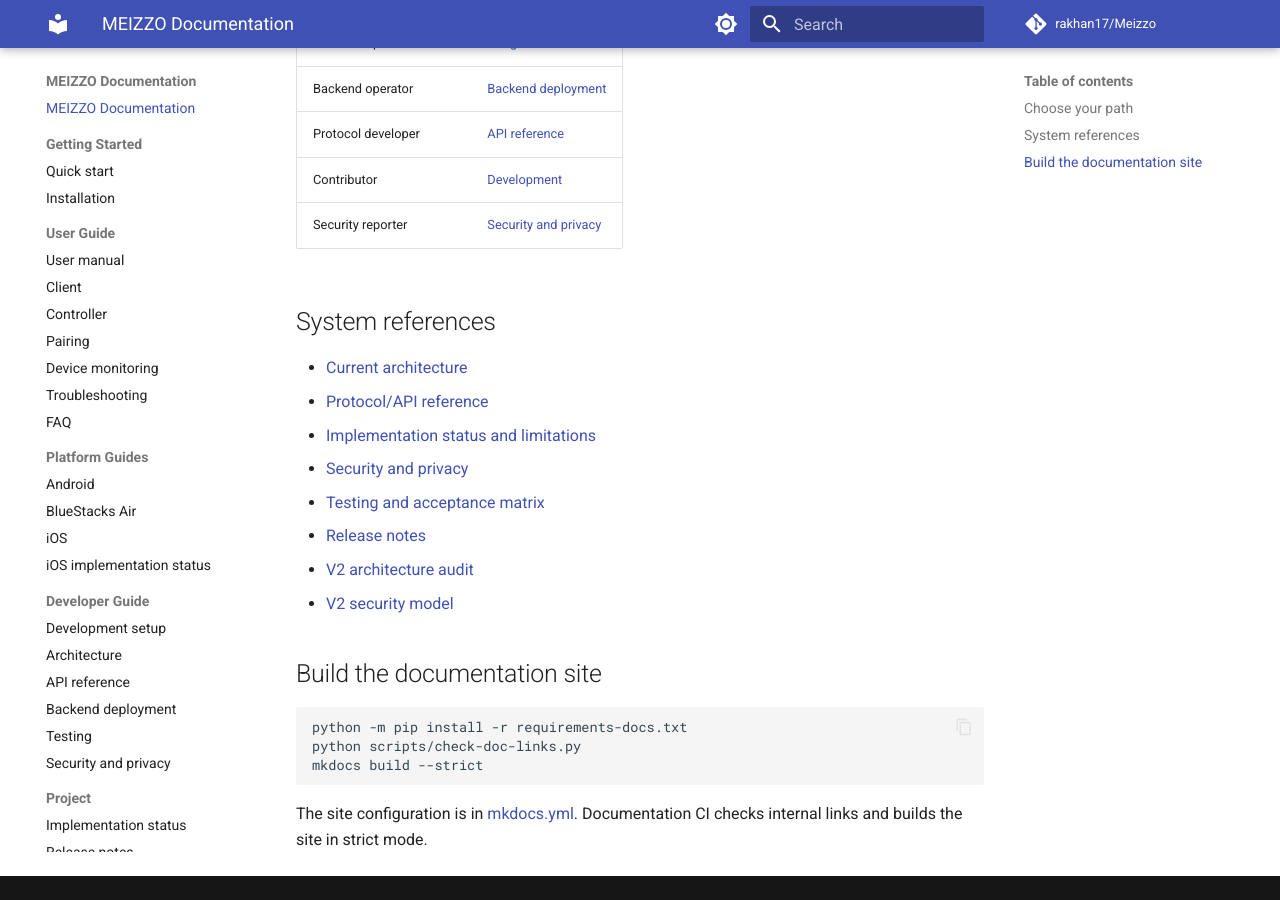
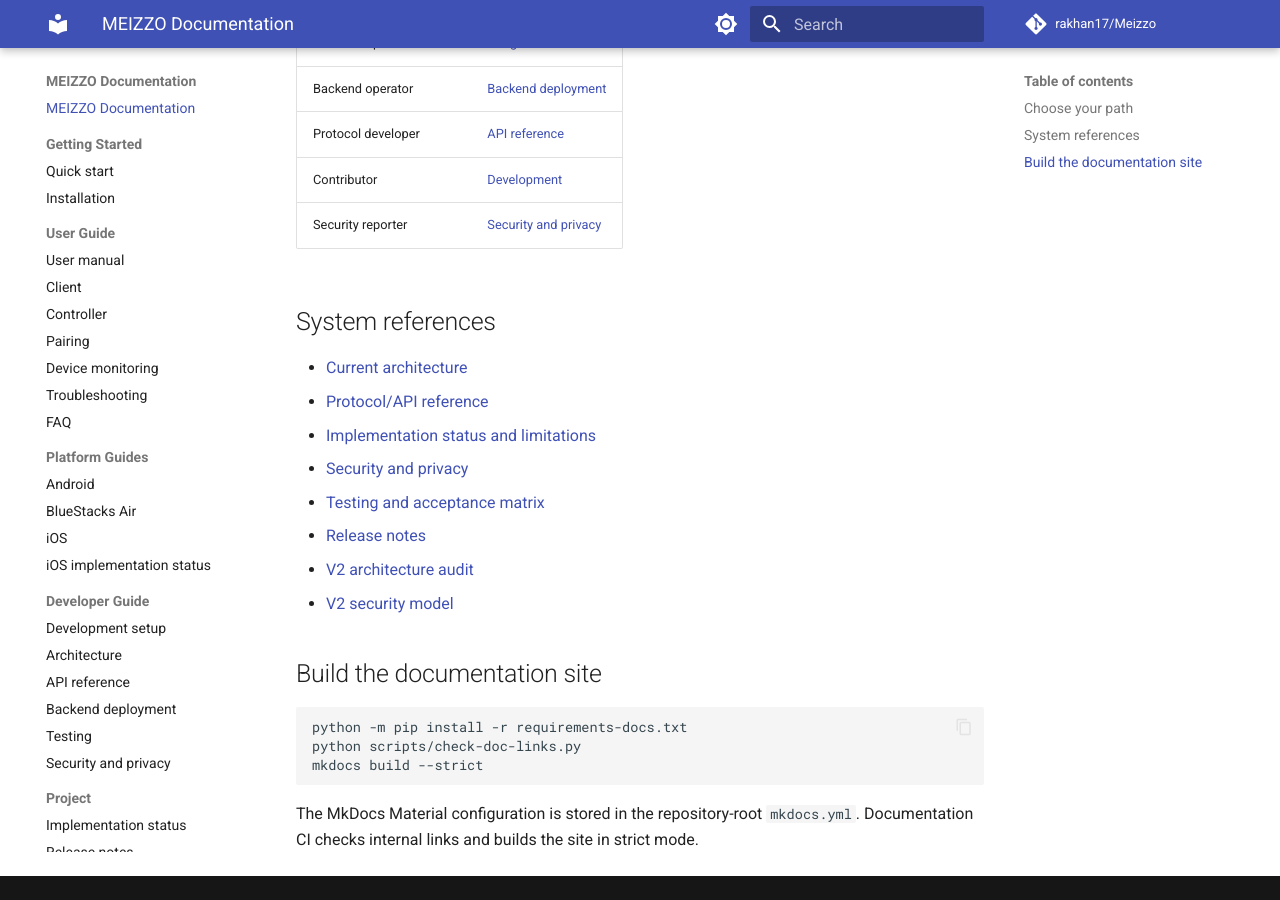
Before and after one commit to rakhan17/Meizzo, an MkDocs documentation site: the page built from docs/index.md, in a window 1280 px wide and 900 px high, scrolled down 738 px. Built offline with MkDocs 1.6.1 and Material for MkDocs 9.7.7, drawn with Linux system fonts in a browser that asks for light colours; comment, search, counter and statistics services are not loaded.

Commit message:
docs: fix MkDocs root configuration reference

````diff
--- a/docs/index.md
+++ b/docs/index.md
@@ -44,5 +44,6 @@ python scripts/check-doc-links.py
 mkdocs build --strict
 ```
 
-The site configuration is in [mkdocs.yml](../mkdocs.yml). Documentation CI
-checks internal links and builds the site in strict mode.
+The MkDocs Material configuration is stored in the repository-root
+`mkdocs.yml`. Documentation CI checks internal links and builds the site in
+strict mode.
````
